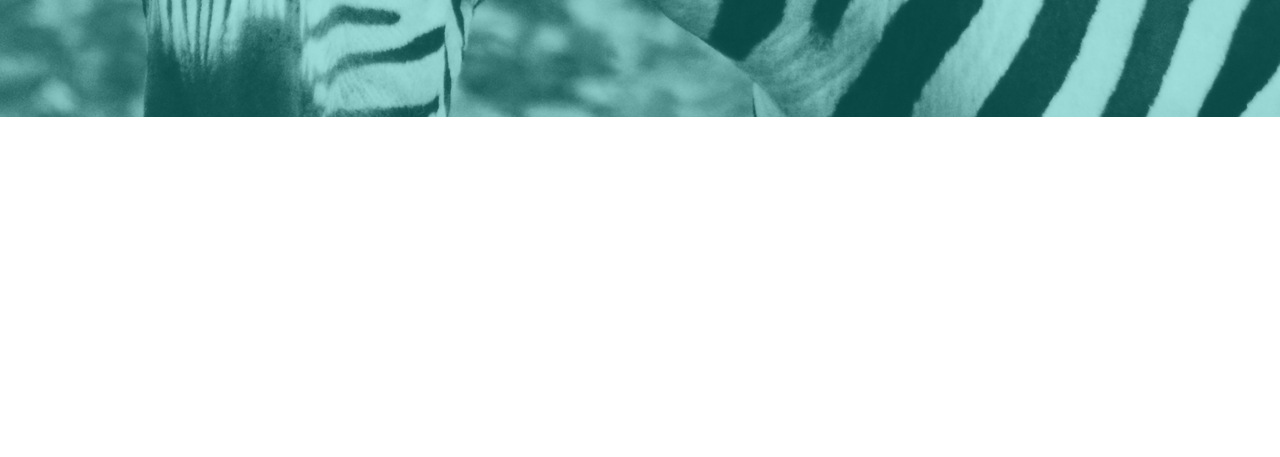
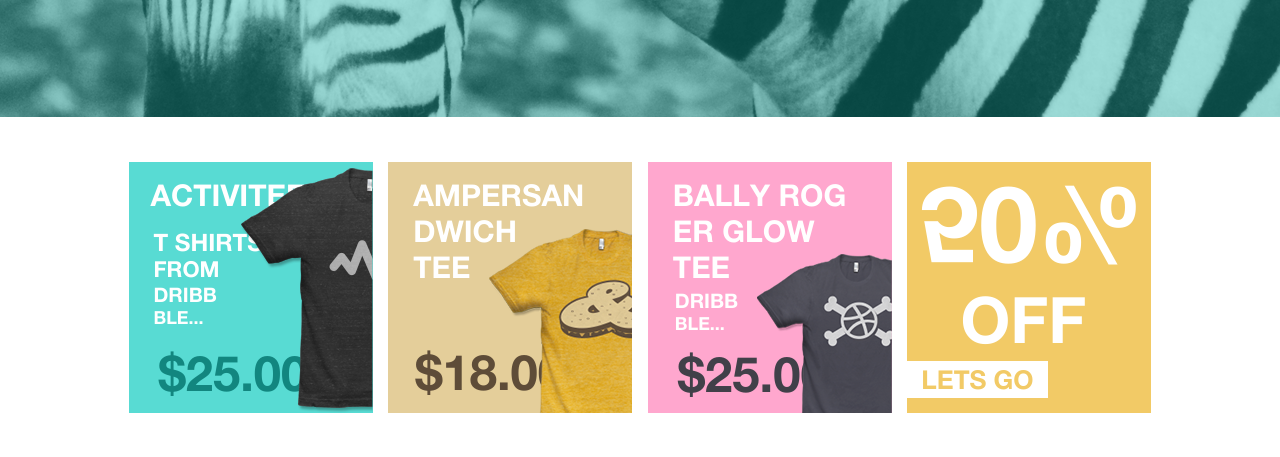
Before and after one commit to sergeypavlyk/Zebra, a website: page index.html in a window 1280 px wide. Shown: the part 683-1140 px from the top of the page. Before the commit the page ends 800 px from the top, so only its background shows below. Drawn offline with nearby package versions, Linux system fonts and the light colour scheme; a web font is replaced by a local one.

Commit message:
section promos completed

```diff
--- a/index.html
+++ b/index.html
@@ -32,6 +32,40 @@
                 <p>Wild eyes</p>
             </div>
         </section>
+        <section class="promos">
+            <div class="container">
+                <div class="item">
+                    <img src="img/item1.png" alt="">
+                    <p class="top">activitee</p>
+                    <div class="centertext">
+                        <span class="h24px">T shirts</span><br>
+                        <span class="h22px">From</span><br>
+                        <span class="h20px">Dribb</span><br>
+                        <span class="h18px">Ble...</span>
+                    </div>
+                    <p class="bottom">$25.00</p>
+                </div>
+                <div class="item">
+                    <img src="img/item2.png" alt="">
+                    <p class="top">Ampersan<br>dwich<br>Tee</p>
+                    <p class="bottom">$18.00</p>
+                </div>
+                <div class="item">
+                    <img src="img/item3.png" alt="">
+                    <p class="top">Bally Rog<br>er Glow<br>Tee</p>
+                    <div class="centertext">
+                        <span class="h20px">Dribb</span><br>
+                        <span class="h18px">Ble...</span>
+                    </div>
+                    <p class="bottom">$25.00</p>
+                </div>
+                <div class="item">
+                    <p class="top">50%</p>
+                    <p class="center">Off</p>
+                    <div class="bottomtext">Lets go</div>
+                </div>
+            </div>
+        </section>
     </main>
 
 
--- a/scss/_banner1.scss
+++ b/scss/_banner1.scss
@@ -2,9 +2,10 @@
     background-image: url(../background/banner1.png);
     background-size: cover;
     background-repeat: no-repeat;
-    width: 100vw;
+    width: 100%;
     height: 100vh;
     position: relative;
+    overflow: hidden;
     .filter{
         opacity: 0.3607843137254902;
         background-color: #06b5a9;
@@ -84,7 +85,6 @@
             font-family: var(--myfont);
             text-transform: uppercase;
             padding-left: 25px;
-            font-weight: 100;
             text-shadow: 1px 1px 1px grey;
         }
         p:nth-child(2){
--- a/scss/_global.scss
+++ b/scss/_global.scss
@@ -40,6 +40,7 @@
 
 .container{
     width: 1023px;
+    margin: 0 auto;
 }
 *{
     box-sizing: border-box;
--- /dev/null
+++ b/scss/_promos.scss
@@ -0,0 +1,143 @@
+.promos{
+    height: 340px;
+    width: 100%;
+    display: flex;
+    flex-direction: column;
+    justify-content: center;
+    .container{
+        display: flex;
+        justify-content: space-between;
+        .item{
+            width: 244px;
+            height: 251px;
+            position: relative;
+            padding: 15px;
+            text-transform: uppercase;
+            font-family: var(--myfont);
+            &:nth-child(1){
+                background-color: #58dbd3;
+                img{
+                    position: absolute;
+                    right: 0;
+                    top: 2.5%;
+                }
+                p.top{
+                    font-size: 30px;
+                    color: #fff;
+                    font-weight: bold;
+                    padding-left: 7px;
+                }
+                .centertext{
+                    padding: 15px 0 15px 10px;
+                    color: #fff;
+                    font-weight: bold;
+                    span.h24px{
+                        font-size: 24px;
+                    }
+                    span.h22px{
+                        font-size: 22px;
+                    }
+                    span.h20px{
+                        font-size: 20px;
+                    }
+                    span.h18px{
+                        font-size: 18px;
+                    }
+                }
+                p.bottom{
+                    font-size: 49px;
+                    color: #12867f;
+                    font-weight: bold;
+                    padding-left: 15px;
+                    padding-bottom: 10px;
+                }
+            }
+            &:nth-child(2){
+                background-color: #e4ce9a;
+                img{
+                    position: absolute;
+                    right: 0;
+                    bottom: 0;
+                }
+                p.top{
+                    font-size: 30px;
+                    color: #fff;
+                    font-weight: bold;
+                    padding-left: 10px;
+                }
+                p.bottom{
+                    font-size: 49px;
+                    color: #5e4c38;
+                    font-weight: bold;
+                    padding-left: 12px;
+                    padding-bottom: 10px;
+                    padding-top: 57px;
+                }
+            }
+            &:nth-child(3){
+                background-color: #ffa7ce;
+                img{
+                    position: absolute;
+                    right: 0;
+                    bottom: 0;
+                }
+                p.top{
+                    font-size: 30px;
+                    color: #ffffff;
+                    font-weight: bold;
+                    padding-left: 10px;
+                }
+                .centertext{
+                    padding-top: 3px;
+                    color: #fff;
+                    font-weight: bold;
+                    padding-left: 12px;
+                    span.h20px{
+                        font-size: 20px;
+                    }
+                    span.h18px{
+                        font-size: 18px;
+                    }
+                }
+                p.bottom{
+                    font-size: 49px;
+                    color: #414049;
+                    font-weight: bold;
+                    padding-left: 15px;
+                    padding-top: 10px;
+                }
+            }
+            &:nth-child(4){
+                background-color: #f2ca66;
+                padding: 13px;
+                p.top{
+                    font-size: 106px;
+                    color: #fff;
+                    font-weight: bold;
+                    transform: scale(1, -1);
+                    line-height: 106px;
+                }
+                p.center{
+                    font-size: 64px;
+                    color: #fff;
+                    font-weight: bold;
+                    padding-left: 40px;
+                }
+                .bottomtext{
+                    width: 142px;
+                    height: 37px;
+                    background-color: #ffffff;
+                    font-size: 26px;
+                    color: #f2ca66;
+                    font-weight: bold;
+                    text-align: center;
+                    padding-top: 3px;
+                    position: absolute;
+                    left: 0;
+                    bottom: 15px;
+                    margin-left: -1px;
+                }
+            }
+        }
+    }
+}
--- a/scss/style.scss
+++ b/scss/style.scss
@@ -1,3 +1,4 @@
 @import "global";
 @import "header";
 @import "banner1";
+@import "promos";
```
Also changed, not shown: css/style.css, img/item1.png (added), img/item2.png (added), img/item3.png (added).
